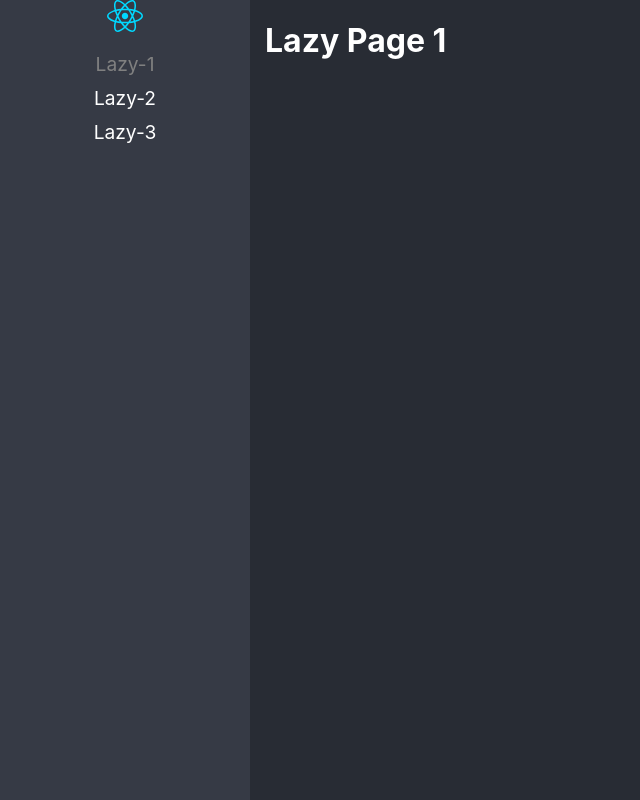
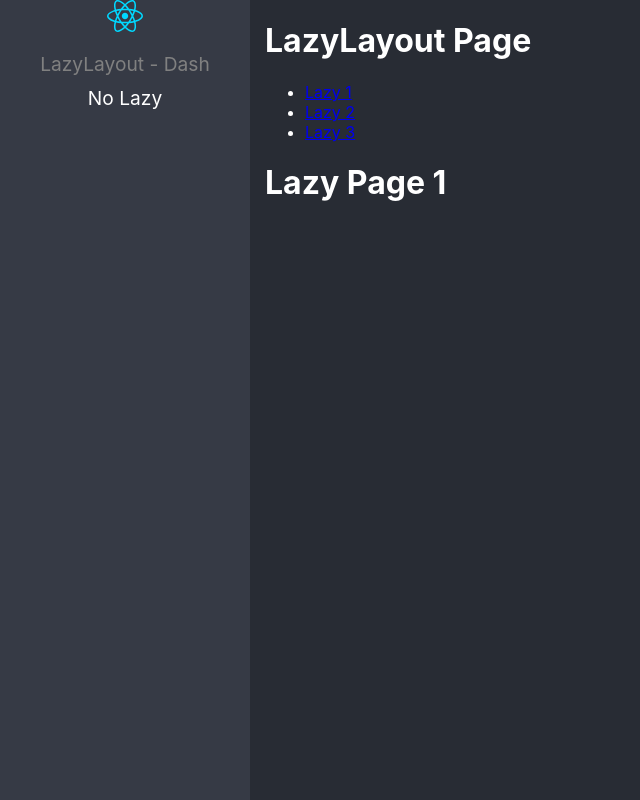
Before and after one commit to brian1014/react-advanced, a React (Vite) app: page /lazyload/lazy1 in a window 1280 px wide. Before the commit this address led to /lazy1. Shown: the whole page, without its empty margins (0-640 px from the left). Built offline with nearby package versions, Linux system fonts and the light colour scheme.

Commit message:
Rutas anidadas listas

```diff
--- a/package.json
+++ b/package.json
@@ -12,7 +12,7 @@
   "dependencies": {
     "react": "^18.3.1",
     "react-dom": "^18.3.1",
-    "react-router": "^7.1.1"
+    "react-router-dom": "^7.1.1"
   },
   "devDependencies": {
     "@eslint/js": "^9.17.0",
--- /dev/null
+++ b/src/01-lazyload/layout/LazyLayout.tsx
@@ -0,0 +1,32 @@
+import { Navigate, NavLink, Route, Routes } from "react-router-dom";
+import { LazyPage1 } from "../pages/LazyPage1";
+import { LazyPage2 } from "../pages/LazyPage2";
+import { LazyPage3 } from "../pages/LazyPage3";
+
+export default function LazyLayout() {
+  return (
+    <div>
+      <h1>LazyLayout Page</h1>
+
+      <ul>
+        <li>
+          <NavLink to="/lazyload/lazy1" end>Lazy 1</NavLink>
+        </li>
+        <li>
+          <NavLink to="/lazyload/lazy2" end>Lazy 2</NavLink>
+        </li>
+        <li>
+          <NavLink to="/lazyload/lazy3" end>Lazy 3</NavLink>
+        </li>
+      </ul>
+
+      <Routes>
+        <Route path="lazy1" element={<LazyPage1 />} />
+        <Route path="lazy2" element={<LazyPage2 />} />
+        <Route path="lazy3" element={<LazyPage3 />} />
+
+        <Route path="*" element={<Navigate replace to="/lazyload/lazy1" />} />
+      </Routes>
+    </div>
+  )
+}
--- a/src/01-lazyload/pages/LazyPage1.tsx
+++ b/src/01-lazyload/pages/LazyPage1.tsx
@@ -1,5 +1,7 @@
-export default function LazyPage1() {
+export function LazyPage1() {
   return (
     <h1>Lazy Page 1</h1>
   )
 }
+
+export default LazyPage1
--- a/src/01-lazyload/pages/LazyPage2.tsx
+++ b/src/01-lazyload/pages/LazyPage2.tsx
@@ -1,5 +1,7 @@
-export default function LazyPage2() {
+export function LazyPage2() {
   return (
     <h1>Lazy Page 2</h1>
   )
 }
+
+export default LazyPage2
--- a/src/01-lazyload/pages/LazyPage3.tsx
+++ b/src/01-lazyload/pages/LazyPage3.tsx
@@ -1,5 +1,7 @@
-export default function LazyPage3() {
+export function LazyPage3() {
   return (
     <h1>Lazy Page 3</h1>
   )
 }
+
+export default LazyPage3
--- /dev/null
+++ b/src/01-lazyload/pages/NoLazy.tsx
@@ -0,0 +1,7 @@
+export function NoLazy() {
+  return (
+    <div>
+      <h1>NoLazyLoad Component</h1>
+    </div>
+  )
+}
--- a/src/routes/Navigation.tsx
+++ b/src/routes/Navigation.tsx
@@ -1,4 +1,4 @@
-import { BrowserRouter, Routes, Route, NavLink, Navigate } from "react-router"
+import { BrowserRouter, Navigate, NavLink, Route, Routes } from "react-router-dom"
 import logo from "../assets/react.svg"
 import { routes } from "./routes"
 import { Suspense } from "react"
--- a/src/routes/routes.ts
+++ b/src/routes/routes.ts
@@ -1,4 +1,5 @@
 import { lazy } from "react"
+import { NoLazy } from "../01-lazyload/pages/NoLazy"
 
 type JSXComponent = () => JSX.Element
 
@@ -9,27 +10,19 @@ interface Route {
   name: string
 }
 
-const LazyPage1 = lazy(() => import('../01-lazyload/pages/LazyPage1'))
-const LazyPage2 = lazy(() => import('../01-lazyload/pages/LazyPage2'))
-const LazyPage3 = lazy(() => import('../01-lazyload/pages/LazyPage3'))
+const LazyLayout = lazy(() => import('../01-lazyload/layout/LazyLayout'))
 
 export const routes: Route[] = [
   {
-    to: '/lazy1',
-    path: 'lazy1',
-    Component: LazyPage1,
-    name: 'Lazy-1'
+    path: '/lazyload/*',
+    to: '/lazyload/',
+    Component: LazyLayout,
+    name: 'LazyLayout - Dash'
   },
   {
-    to: '/lazy2',
-    path: 'lazy2',
-    Component: LazyPage2,
-    name: 'Lazy-2'
-  },
-  {
-    to: '/lazy3',
-    path: 'lazy3',
-    Component: LazyPage3,
-    name: 'Lazy-3'
+    to: '/no-lazy',
+    path: 'no-lazy',
+    Component: NoLazy,
+    name: 'No Lazy'
   },
 ]
```
Also changed, not shown: 1 other file (tests, documents, lock files or other folders).
